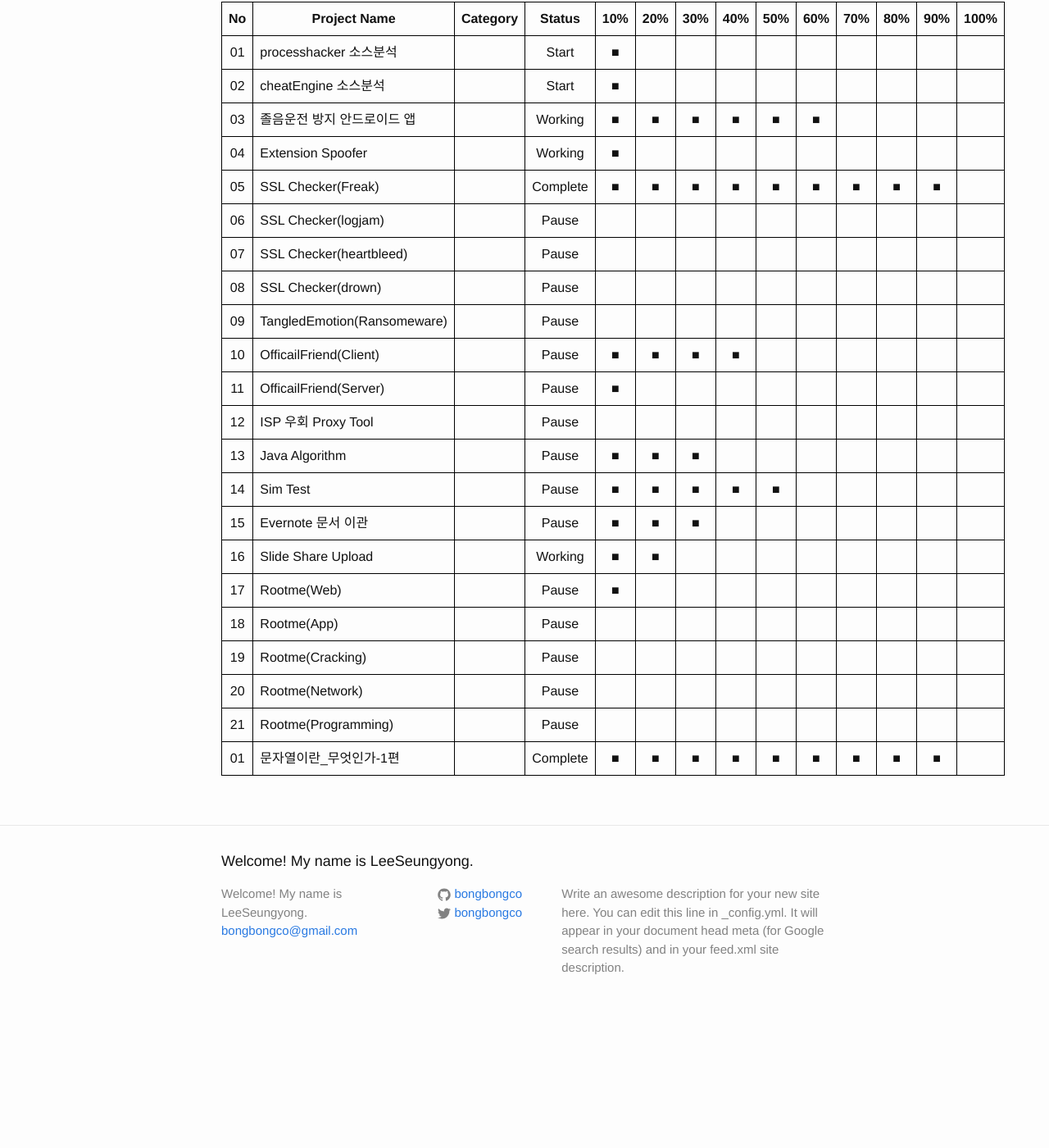
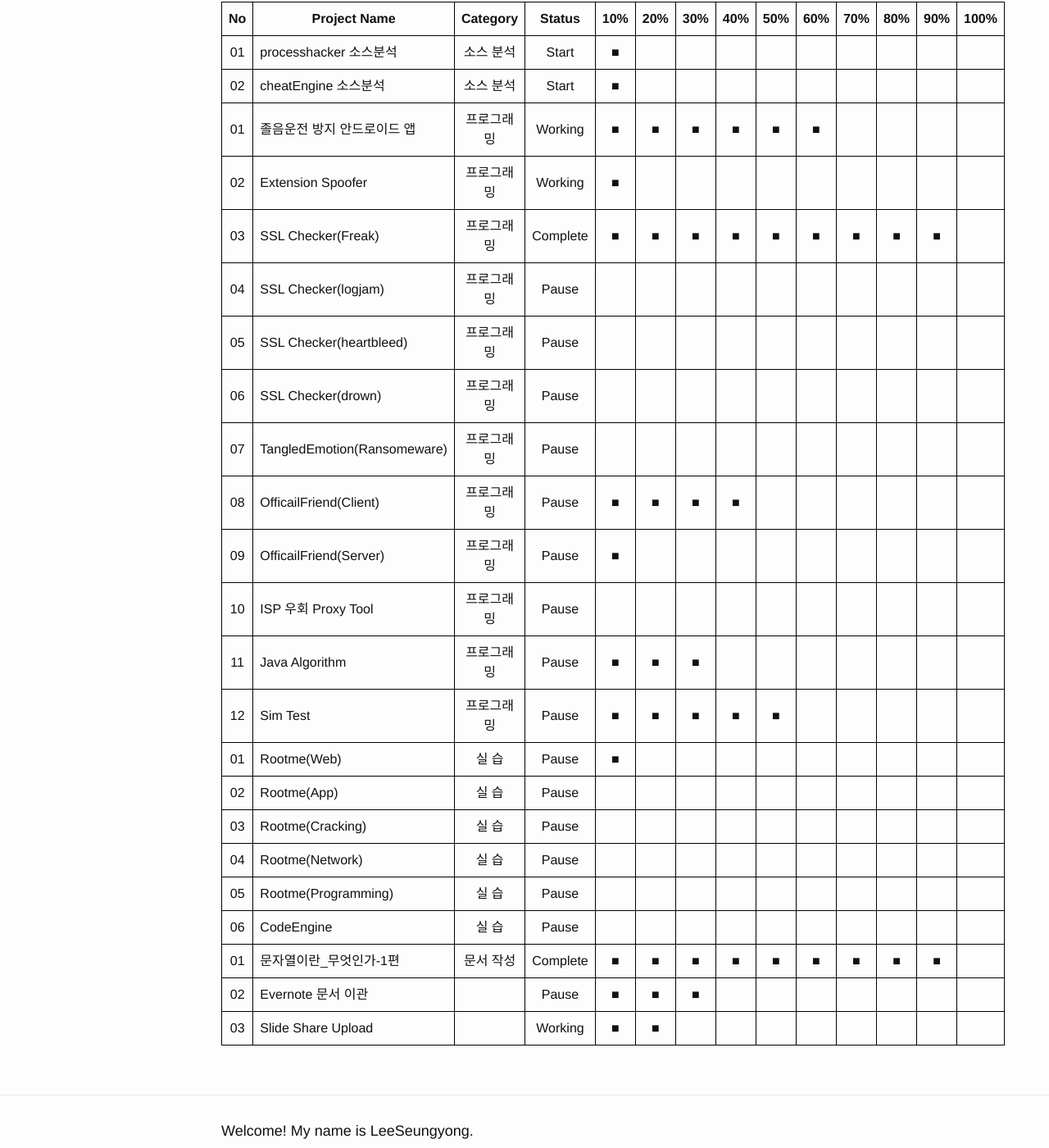
Before and after one commit to LktProgrammer/bongbongco.github.io, a Jekyll site: the page built from _posts/2016-09-12-GarbageTask.markdown, in a window 1280 px wide and 1400 px high, scrolled down 249 px. Shown: the whole window at 82% size. Built offline with Jekyll 4.4.1, drawn with Linux system fonts in a browser that asks for light colours; before the commit the page ends 1501 px from its top, so only the background shows below that.

Commit message:
Update 2016-09-12-GarbageTask.markdown

```diff
--- a/_posts/2016-09-12-GarbageTask.markdown
+++ b/_posts/2016-09-12-GarbageTask.markdown
@@ -6,30 +6,33 @@ title: 개인 프로젝트 목록.
 
 # 1. 프로젝트 현황
 
-|--+-----------+------+---+---+---+---+---+---+---+---+---+----|
+|--+-----------+------+---+---+---+---+---+---+---+---+---+----+----|
 |No|Project Name|Category|Status|10%|20%|30%|40%|50%|60%|70%|80%|90%|100%|
 |:-:|-----------|:-----:|:-----:|:-:|:-:|:-:|:-:|:-:|:-:|:-:|:-:|:-:|:-:|
-|01| processhacker 소스분석||Start|■|||||||||
-|02| cheatEngine 소스분석||Start|■|||||||||
-|03| 졸음운전 방지 안드로이드 앱||Working|■|■|■|■|■|■||||
-|04| Extension Spoofer||Working|■|||||||||
-|05| SSL Checker(Freak)||Complete|■|■|■|■|■|■|■|■|■|
-|06| SSL Checker(logjam)||Pause||||||||||
-|07| SSL Checker(heartbleed)||Pause||||||||||
-|08| SSL Checker(drown)||Pause||||||||||
-|09| TangledEmotion(Ransomeware)||Pause||||||||||
-|10| OfficailFriend(Client)||Pause|■|■|■|■||||||
-|11| OfficailFriend(Server)||Pause|■|||||||||
-|12| ISP 우회 Proxy Tool||Pause||||||||||
-|13| Java Algorithm||Pause|■|■|■|||||||
-|14| Sim Test||Pause|■|■|■|■|■|||||
-|15| Evernote 문서 이관||Pause|■|■|■|||||||
-|16| Slide Share Upload ||Working|■|■||||||||
-|17| Rootme(Web)||Pause|■|||||||||
-|18| Rootme(App)||Pause||||||||||
-|19| Rootme(Cracking)||Pause||||||||||
-|20| Rootme(Network)||Pause||||||||||
-|21| Rootme(Programming)||Pause||||||||||
-|--+-----------+------+---+---+---+---+---+---+---+---+---+----|
-|01| 문자열이란_무엇인가-1편 ||Complete|■|■|■|■|■|■|■|■|■|
-|--+-----------+------+---+---+---+---+---+---+---+---+---+----|
+|01| processhacker 소스분석|소스 분석|Start|■|||||||||
+|02| cheatEngine 소스분석|소스 분석|Start|■|||||||||
+|--+-----------+------+---+---+---+---+---+---+---+---+---+----+----|
+|01| 졸음운전 방지 안드로이드 앱|프로그래밍|Working|■|■|■|■|■|■||||
+|02| Extension Spoofer|프로그래밍|Working|■|||||||||
+|03| SSL Checker(Freak)|프로그래밍|Complete|■|■|■|■|■|■|■|■|■|
+|04| SSL Checker(logjam)|프로그래밍|Pause||||||||||
+|05| SSL Checker(heartbleed)|프로그래밍|Pause||||||||||
+|06| SSL Checker(drown)|프로그래밍|Pause||||||||||
+|07| TangledEmotion(Ransomeware)|프로그래밍|Pause||||||||||
+|08| OfficailFriend(Client)|프로그래밍|Pause|■|■|■|■||||||
+|09| OfficailFriend(Server)|프로그래밍|Pause|■|||||||||
+|10| ISP 우회 Proxy Tool|프로그래밍|Pause||||||||||
+|11| Java Algorithm|프로그래밍|Pause|■|■|■|||||||
+|12| Sim Test|프로그래밍|Pause|■|■|■|■|■|||||
+|--+-----------+------+---+---+---+---+---+---+---+---+---+----+----|
+|01| Rootme(Web)|실 습|Pause|■|||||||||
+|02| Rootme(App)|실 습|Pause||||||||||
+|03| Rootme(Cracking)|실 습|Pause||||||||||
+|04| Rootme(Network)|실 습|Pause||||||||||
+|05| Rootme(Programming)|실 습|Pause||||||||||
+|06| CodeEngine|실 습|Pause||||||||||
+|--+-----------+------+---+---+---+---+---+---+---+---+---+----+----|
+|01| 문자열이란_무엇인가-1편 |문서 작성|Complete|■|■|■|■|■|■|■|■|■|
+|02| Evernote 문서 이관||Pause|■|■|■|||||||
+|03| Slide Share Upload ||Working|■|■||||||||
+|--+-----------+------+---+---+---+---+---+---+---+---+---+----+----|
```
